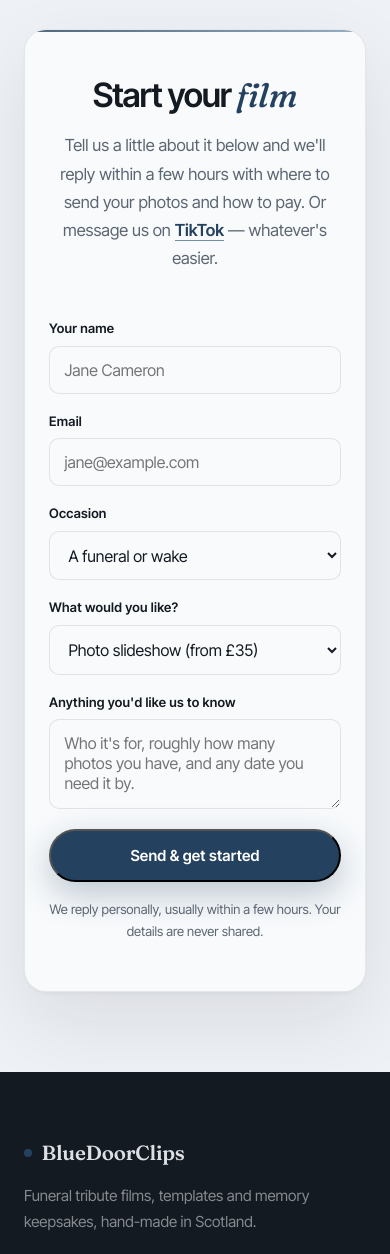
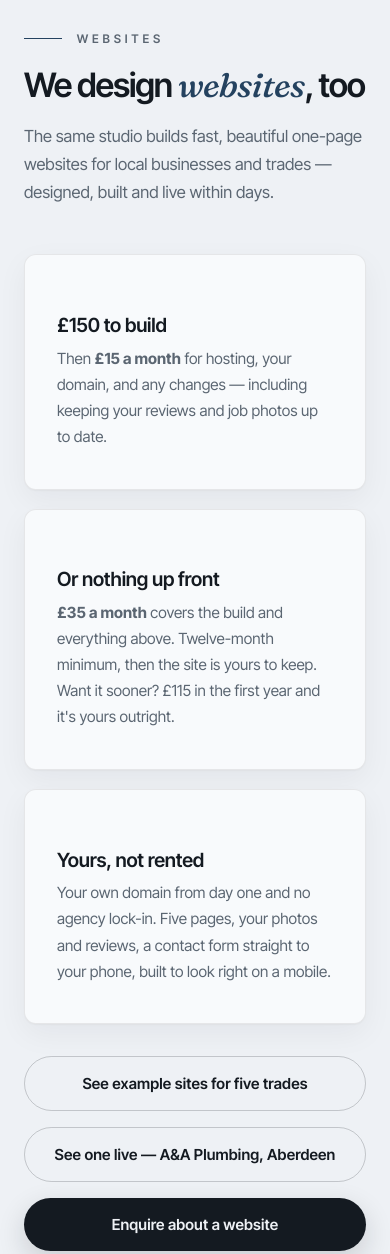
Before and after one commit to bluedoorclips/keepsake-site, a website: page index.html in a window 390 px wide. Shown: the part 9480-10734 px from the top of the page. Drawn offline with nearby package versions, Linux system fonts and the light colour scheme; animation ran at ten frames a second.

Commit message:
Port websites pricing section into redesigned homepage (parity with live main)

```diff
--- a/index.html
+++ b/index.html
@@ -36,7 +36,7 @@
       <a href="#templates">Templates</a>
       <a href="#memory">Memory cards</a>
       <a href="#restore">Photo restoring</a>
-      <a href="#why">Why I do this</a>
+      <a href="#why">Why I do this</a><a href="#websites">Websites</a>
       <a href="#order">Enquire</a>
     </nav>
     <!-- EDIT: nav button -->
@@ -283,6 +283,36 @@
       </div>
     </section>
 
+    <!-- ============ WEBSITES ============ -->
+    <section class="section" id="websites">
+      <div class="wrap">
+        <header class="section-head">
+          <span class="eyebrow reveal">Websites</span>
+          <h2 class="reveal">We design <span class="serif-accent">websites</span>, too</h2>
+          <p class="section-sub reveal">The same studio builds fast, beautiful one-page websites for local businesses and trades — designed, built and live within days.</p>
+        </header>
+        <div class="cards" style="grid-template-columns:repeat(auto-fit,minmax(240px,1fr));margin-bottom:2rem">
+          <article class="card reveal">
+            <h3>&pound;150 to build</h3>
+            <p>Then <strong>&pound;15 a month</strong> for hosting, your domain, and any changes — including keeping your reviews and job photos up to date.</p>
+          </article>
+          <article class="card reveal">
+            <h3>Or nothing up front</h3>
+            <p><strong>&pound;35 a month</strong> covers the build and everything above. Twelve-month minimum, then the site is yours to keep. Want it sooner? &pound;115 in the first year and it's yours outright.</p>
+          </article>
+          <article class="card reveal">
+            <h3>Yours, not rented</h3>
+            <p>Your own domain from day one and no agency lock-in. Five pages, your photos and reviews, a contact form straight to your phone, built to look right on a mobile.</p>
+          </article>
+        </div>
+        <div class="hero-ctas reveal">
+          <a class="btn btn-ghost" href="https://trade-examples-production.up.railway.app" target="_blank" rel="noopener">See example sites for five trades</a>
+          <a class="btn btn-ghost" href="https://aa-plumbing-production.up.railway.app" target="_blank" rel="noopener">See one live — A&amp;A Plumbing, Aberdeen</a>
+          <a class="btn btn-primary" href="mailto:bluedoorclips@gmail.com?subject=Website%20enquiry">Enquire about a website</a>
+        </div>
+      </div>
+    </section>
+
     <!-- ============ ORDER ============ -->
     <section class="section" id="order">
       <div class="wrap">
@@ -338,7 +368,7 @@
         <a href="#templates">Templates</a>
         <a href="#memory">Memory cards</a>
         <a href="#restore">Photo restoring</a>
-        <a href="#why">Why I do this</a>
+        <a href="#why">Why I do this</a><a href="#websites">Websites</a>
         <a href="#order">Enquire</a>
         <a href="/privacy">Privacy</a>
       </nav>
```
